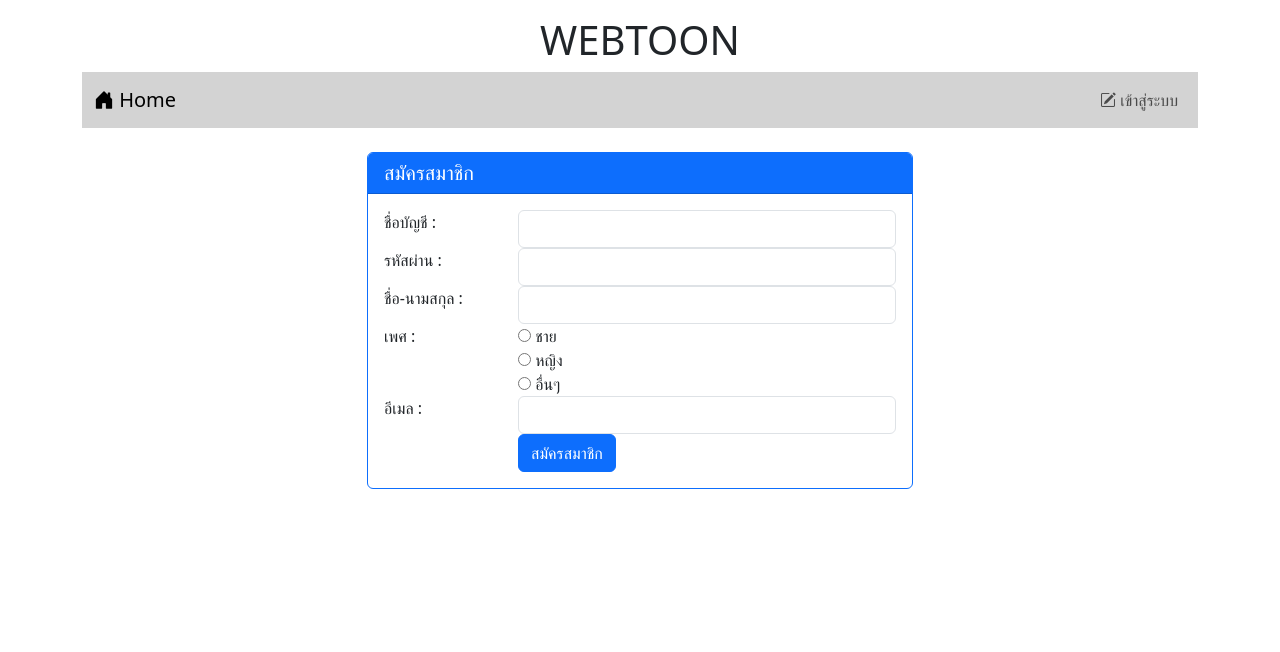
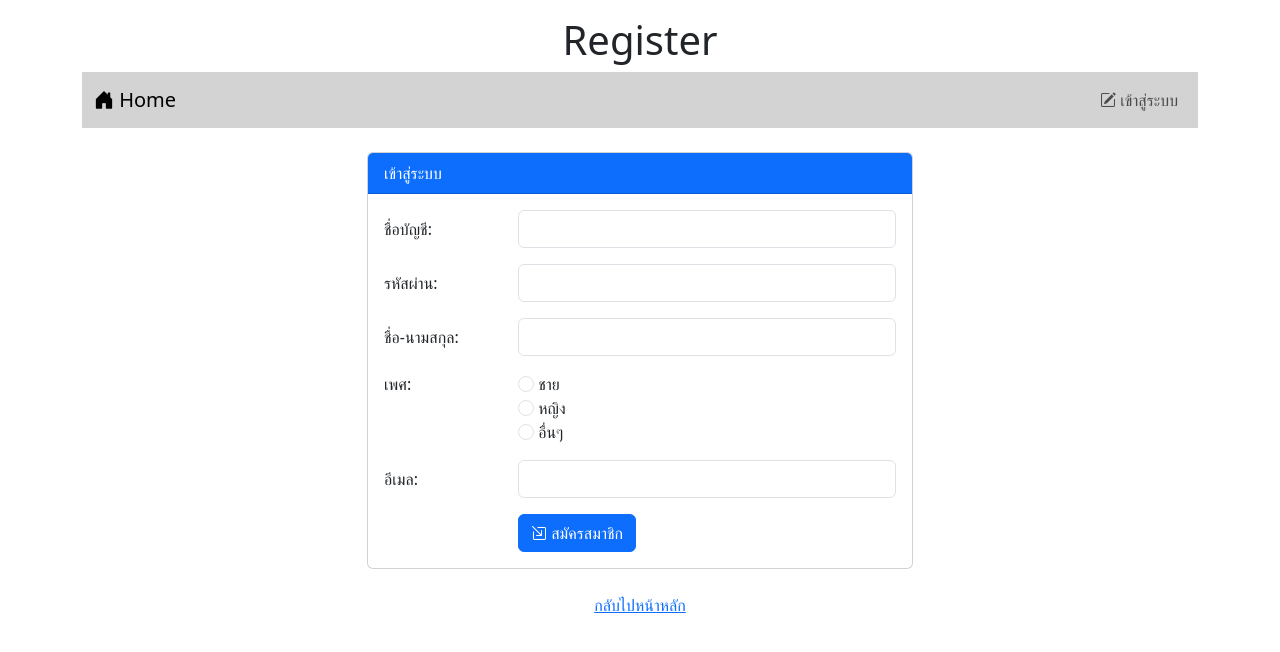
Before and after one commit to RachataKH/Project-web, a PHP site: page /register.php in a window 1280 px wide. Shown: the top 652 px of the page. Run offline with PHP 8.4, Linux system fonts and the light colour scheme.

Commit message:
nexttoJAVA

```diff
--- a/register.php
+++ b/register.php
@@ -1,92 +1,102 @@
 <?php
 	session_start();
-if (isset($_SESSION["id"])) {
+	if (isset($_SESSION['id'])) {
 		header("location:index.php");
 	}
 ?>
 <!DOCTYPE html>
-<html lang="en">
+<html>
 
 <head>
-    <meta charset="UTF-8">
-    <meta name="viewport" content="width=device-width, initial-scale=1.0">
+	<meta charset="utf-8">
 	<link href="https://cdn.jsdelivr.net/npm/bootstrap@5.3.3/dist/css/bootstrap.min.css" rel="stylesheet" integrity="sha384-QWTKZyjpPEjISv5WaRU9OFeRpok6YctnYmDr5pNlyT2bRjXh0JMhjY6hW+ALEwIH" crossorigin="anonymous">
 	<script src="https://cdn.jsdelivr.net/npm/bootstrap@5.3.3/dist/js/bootstrap.bundle.min.js" integrity="sha384-YvpcrYf0tY3lHB60NNkmXc5s9fDVZLESaAA55NDzOxhy9GkcIdslK1eN7N6jIeHz" crossorigin="anonymous"></script>
 	<link rel="stylesheet" href="https://cdn.jsdelivr.net/npm/bootstrap-icons@1.11.3/font/bootstrap-icons.min.css">
-    <title>register</title>
+	<title>Register</title>
 </head>
 
 <body>
-    <div class="container-lg">
-        <h1 style="text-align: center;" class="mt-3">WEBTOON</h1>
-        <?php include "nav.php" ?>
-        <div class="row mt-4">
-            <div class="col-sm-10 col-md-8 col-lg-6 mx-auto">
-                <div class="card border-primary">
-                    <h5 class="card-header bg-primary text-white">สมัครสมาชิก</h5>
-                    <div class="card-body">
+	<div class="container-lg mt-3">
+
+		<h1 align="center" class="mt-3">Register</h1>
+
+		<?php
+            include "nav.php";
+        ?>
+		<br>
+
 		<form action="register_save.php" method="post">
 			<div class="row">
-                            <label class="col-lg-3 col-from-label" for="">ชื่อบัญชี :</label>
-                            <div class="col-lg-9">
-                                <input type="text" name="login" class="form-control" required>
+				<div class="col-lg-6 mx-auto">
+					<?php
+						if (isset($_SESSION["add_login"])) {
+							if ($_SESSION["add_login"] == "error") {
+								echo "<div class='alert alert-danger'>ชื่อบัญชีซ้ำหรือฐานข้อมูลมีปัญหา</div>";
+							}else{
+								echo "<div class='alert alert-success'>เพิ่มบัญชีเรียบร้อยแล้ว</div>";
+							}
+							unset($_SESSION["add_login"]);
+						}
+					?>
+					<div class="card">
+						<div class="card-header bg-primary text-white">เข้าสู่ระบบ</div>
+						<div class="card-body">
+							<div class="row">
+								<div class="col-sm-3 col-md-3 col-lg-3 mx-auto my-auto">
+									ชื่อบัญชี:
+								</div>
+								<div class="col-sm-9 col-md-9 col-lg-9 mx-auto my-auto">
+									<input type="text" class="form-control" name="login" required>
 								</div>
 							</div>
-                        <div class="row">
-                            <label class="col-lg-3 col-from-label" for="">รหัสผ่าน :</label>
-                            <div class="col-lg-9">
-                                <input type="password" name="pwd" class="form-control" required>
+							<div class="row mt-3">
+								<div class="col-sm-3 col-md-3 col-lg-3 mx-auto my-auto">
+									รหัสผ่าน:
+								</div>
+								<div class="col-sm-9 col-md-9 col-lg-9 mx-auto my-auto">
+									<input type="password" class="form-control" name="pwd" required>
 								</div>
 							</div>
-                        <div class="row">
-                            <label class="col-lg-3 col-from-label" for="">ชื่อ-นามสกุล :</label>
-                            <div class="col-lg-9">
-                                <input type="text" name="name" class="form-control" required>
+							<div class="row mt-3">
+								<div class="col-sm-3 col-md-3 col-lg-3 mx-auto my-auto">
+									ชื่อ-นามสกุล:
+								</div>
+								<div class="col-sm-9 col-md-9 col-lg-9 mx-auto my-auto">
+									<input type="text" class="form-control" name="name" required>
 								</div>
 							</div>
-                        <div class="row">
-                                <label class="col-lg-3 col-from-label" for="">เพศ :</label>
-                                <div class="col-lg-9">
-                                <input name="gender" value="m" type="radio"> ชาย <br>
-                                <input name="gender" value="f" type="radio"> หญิง <br>
-                                <input name="gender" value="o" type="radio"> อื่นๆ
+							<div class="row mt-3">
+								<div class="col-sm-3 col-md-3 col-lg-3 mx-auto">
+									เพศ:
+								</div>
+								<div class="col-sm-9 col-md-9 col-lg-9 mx-auto my-auto">
+									<input type="radio" class="form-check-input" name="gender" value="m" required> ชาย <br>
+									<input type="radio" class="form-check-input" name="gender" value="f" required> หญิง <br>
+									<input type="radio" class="form-check-input" name="gender" value="o" required> อื่นๆ
 								</div>
 							</div>
-                        <div class="row">
-                            <label class="col-lg-3 col-from-label" for="">อีเมล :</label>
-                            <div class="col-lg-9">
-                                <input type="text" name="email" class="form-control" required>
+							<div class="row mt-3">
+								<div class="col-sm-3 col-md-3 col-lg-3 mx-auto my-auto">
+									อีเมล:
+								</div>
+								<div class="col-sm-9 col-md-9 col-lg-9 mx-auto my-auto">
+									<input type="email" class="form-control" name="email" required>
 								</div>
 							</div>
-                        <div class="row">
-                        <label class="col-lg-3 col-from-label" for=""></label>
-                            <div class="col-lg-9" >
-                                <input type="submit" class="btn btn-primary " value="สมัครสมาชิก">
-                            </div>
-                        </div>
-                        </form>
+							<div class="row mt-3">
+								<div class="col-sm-3 col-md-3 col-lg-3 mx-auto my-auto"></div>
+								<div class="col-sm-9 col-md-9 col-lg-9 mx-auto my-auto">
+									<button class="btn btn-primary" required><i class="bi bi-box-arrow-in-down-right"></i> สมัครสมาชิก</button>
 								</div>
 							</div>
 						</div>
 					</div>
 				</div>
-    <!-- <table style="border: 2px solid black; width: 40%;" align="center">
-        <tr><td colspan="2" align="center" style="background-color: #6cd2fe;">กรอกข้อมูลสมาชิก</td></tr>
-        <tr><td>ชื่อบัญชี :</td><td><input type="text" name="Login"></td></tr>
-        <tr><td>รหัสผ่าน :</td><td><input type="password" name="Password"></td></tr>
-        <tr><td>ชื่อ-นามสกุล :</td><td><input type="text" name="name"></td></tr>
-        <tr><td>เพศ :</td><td>
-            <input type="radio" name="gender" value="m">ชาย<br>
-            <input type="radio" name="gender" value="f">หญิง<br>
-            <input type="radio" name="gender" value="n">ไม่ระบุ
-        </td></tr>
-        <tr><td>อีเมล :</td><td><input type="text" name="Password"></td></tr>
-        <tr><td colspan="2" align="center"><input type="submit" value= "สมัครสมาชิก"></td></tr>
-    </table>
+			</div>
+
+		</form>
 		<br>
-    <div style="text-align: center;">
-        <a href="index.html">กลับไปที่หน้าหลัก</a>
-    </div> -->
+		<div align="center"><a href="index.php">กลับไปหน้าหลัก</a></div>
+	</div>
 </body>
-
 </html>
```
Also changed, not shown: index.php (+51 -27 lines), newpost.php (+51 -42 lines), newpost_save.php (added, +18 -0 lines), post.php (+15 -15 lines), post_save.php (added, +18 -0 lines), register_save.php (+20 -9 lines), verify.php (+19 -36 lines). Lines whose indentation alone changed are shown as unchanged.
